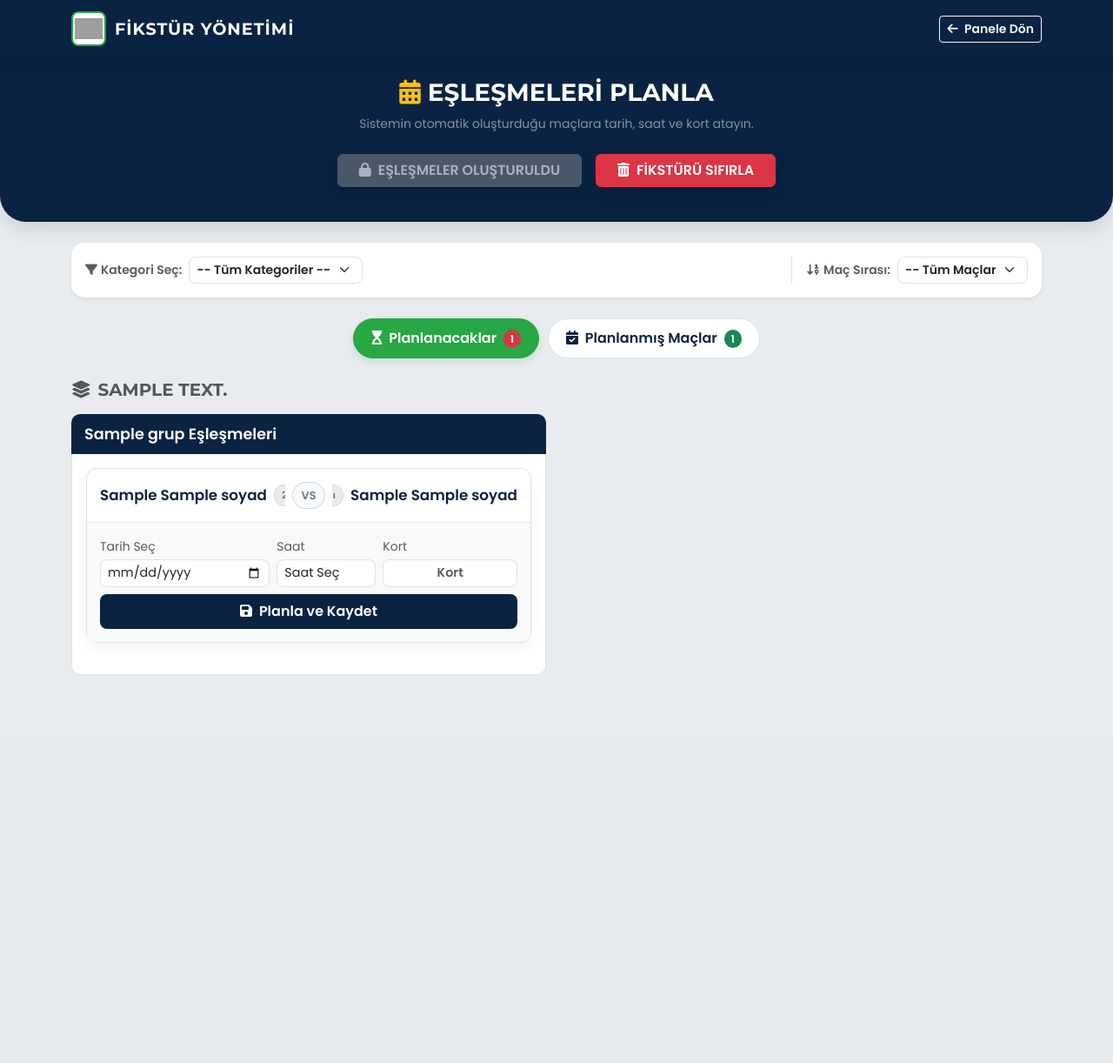
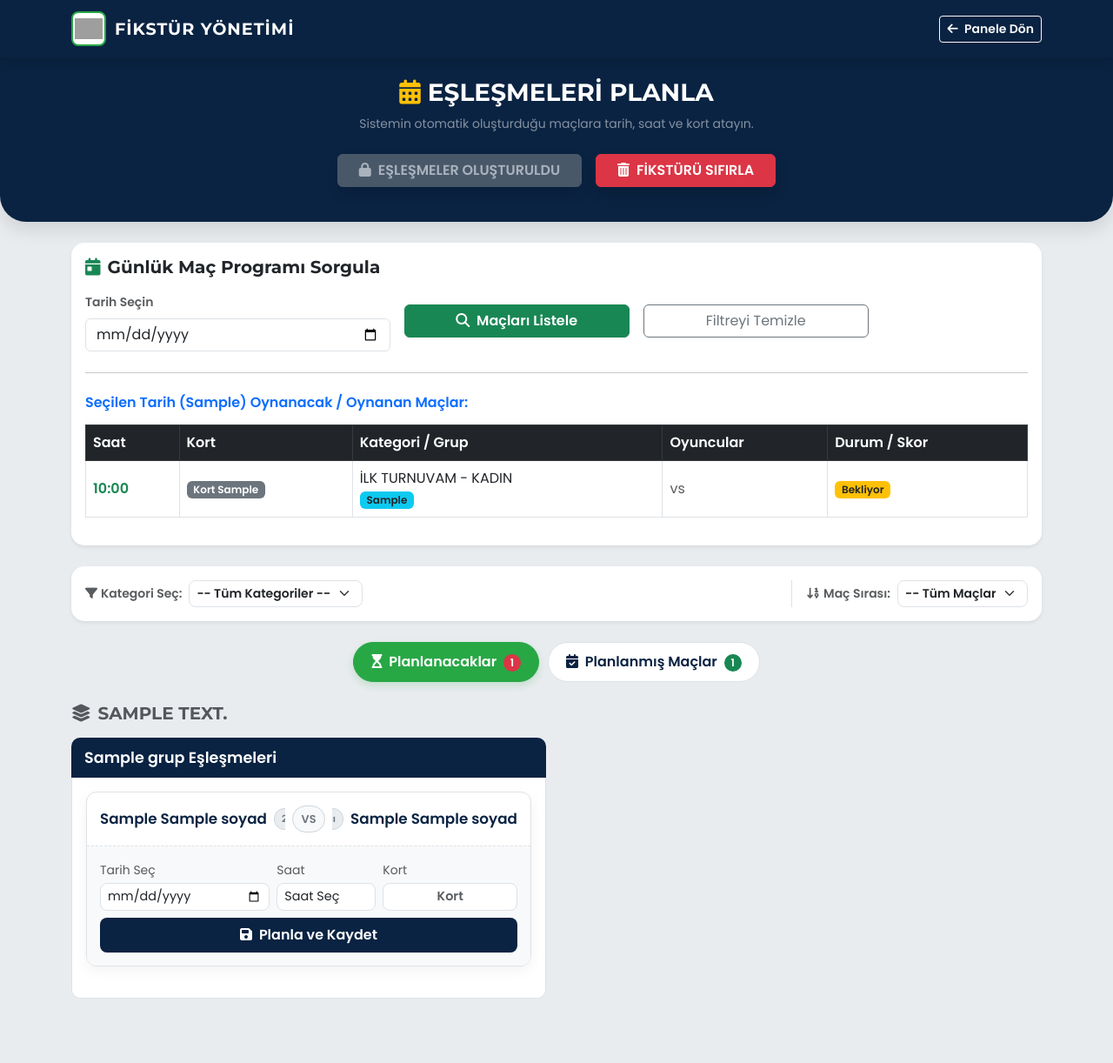
Before and after one commit to sahinbingol85/ahalteke, a Django app: template core/templates/core/fikstur_yonetimi.html in a window 1280 px wide. Shown: the whole page at 87% size. Before the commit the page ends 775 px from the top, so only its background shows below. Run offline with Django 5.2, Linux system fonts and the light colour scheme; data comes from the database, SQL or seed files in the repository; tables that the repository leaves empty hold one stand-in row (values such as "Sample post"); the template is opened without the code that fills it: values that come from a table or form of the project are taken from there, most other values are stand-ins (such as "Sample title", 1, 10 or a date in 2020); grey boxes are pictures that could not be loaded.

Commit message:
Add files via upload

```diff
--- a/core/templates/core/fikstur_yonetimi.html
+++ b/core/templates/core/fikstur_yonetimi.html
@@ -64,7 +64,6 @@
             <div class="d-flex justify-content-center flex-wrap gap-3 mt-4">
                 <form method="POST" action="{% url 'fikstur_olustur' %}" onsubmit="return confirm('Gruplardaki oyuncuları birbiriyle eşleştirmek üzeresiniz. Devam edilsin mi?')">
                     {% csrf_token %}
-                    <!-- GÜVENLİK KİLİDİ: Eğer maç varsa butonu devre dışı bırak -->
                     {% if planlanmamis_maclar.count > 0 or planlanmis_maclar.count > 0 %}
                         <button type="button" class="btn btn-secondary fw-bold shadow px-4" disabled title="Eşleşmeler zaten oluşturuldu. Tekrar oluşturmak için sıfırlamanız gerekir.">
                             <i class="fa-solid fa-lock me-2"></i>EŞLEŞMELER OLUŞTURULDU
@@ -95,6 +94,69 @@
             {% endfor %}
         {% endif %}
 
+        <div class="card shadow-sm border-0 mb-4" style="border-radius: 15px; border-left: 5px solid #28a745;">
+            <div class="card-body">
+                <h5 class="fw-bold mb-3"><i class="fa-solid fa-calendar-day me-2 text-success"></i>Günlük Maç Programı Sorgula</h5>
+
+                <form method="GET" action="" class="row g-3 align-items-center">
+                    <div class="col-md-4">
+                        <label class="form-label small fw-bold text-muted">Tarih Seçin</label>
+                        <input type="date" name="tarih_filtre" class="form-control" value="{{ secilen_tarih }}" required>
+                    </div>
+                    <div class="col-md-3 d-flex align-items-end">
+                        <button type="submit" class="btn btn-success fw-bold w-100"><i class="fa-solid fa-search me-1"></i> Maçları Listele</button>
+                    </div>
+                    {% if secilen_tarih %}
+                    <div class="col-md-3 d-flex align-items-end">
+                        <a href="{% url 'fikstur_yonetimi' %}" class="btn btn-outline-secondary w-100">Filtreyi Temizle</a>
+                    </div>
+                    {% endif %}
+                </form>
+
+                {% if secilen_tarih %}
+                    <hr class="my-4">
+                    <h6 class="fw-bold text-primary mb-3">Seçilen Tarih ({{ secilen_tarih }}) Oynanacak / Oynanan Maçlar:</h6>
+
+                    {% if gunun_maclari %}
+                        <div class="table-responsive">
+                            <table class="table table-bordered align-middle bg-white">
+                                <thead class="table-dark">
+                                    <tr>
+                                        <th>Saat</th>
+                                        <th>Kort</th>
+                                        <th>Kategori / Grup</th>
+                                        <th>Oyuncular</th>
+                                        <th>Durum / Skor</th>
+                                    </tr>
+                                </thead>
+                                <tbody>
+                                    {% for mac in gunun_maclari %}
+                                    <tr>
+                                        <td class="fw-bold text-success">{{ mac.saat|default:"Saat Yok" }}</td>
+                                        <td><span class="badge bg-secondary">Kort {{ mac.kort|default:"-" }}</span></td>
+                                        <td>{{ mac.kategori.isim }} <br><span class="badge bg-info text-dark">{{ mac.grup }}</span></td>
+                                        <td class="fw-bold">{{ mac.oyuncu1.ad }} {{ mac.oyuncu1.soyad }} <span class="text-muted fw-normal">vs</span> {{ mac.oyuncu2.ad }} {{ mac.oyuncu2.soyad }}</td>
+                                        <td>
+                                            {% if mac.durum == 'oynandi' %}
+                                                <span class="badge bg-success">Tamamlandı</span> ({{ mac.skor1 }} - {{ mac.skor2 }})
+                                            {% else %}
+                                                <span class="badge bg-warning text-dark">Bekliyor</span>
+                                            {% endif %}
+                                        </td>
+                                    </tr>
+                                    {% endfor %}
+                                </tbody>
+                            </table>
+                        </div>
+                    {% else %}
+                        <div class="alert alert-warning mb-0 text-center">
+                            <i class="fa-solid fa-circle-info me-1"></i> Bu tarihe planlanmış herhangi bir maç bulunmuyor.
+                        </div>
+                    {% endif %}
+                {% endif %}
+            </div>
+        </div>
+
         <div class="card shadow-sm border-0 mb-4" style="border-radius: 15px;">
             <div class="card-body p-3 d-flex flex-wrap align-items-center justify-content-between gap-3">
 
@@ -108,7 +170,6 @@
                     </select>
                 </form>
 
-                <!-- Maç Sırası Filtresi -->
                 <div class="d-flex align-items-center gap-2 border-start ps-3">
                     <span class="fw-bold small text-muted"><i class="fa-solid fa-sort-numeric-down me-1"></i>Maç Sırası:</span>
                     <select id="macSirasiFiltre" class="form-select form-select-sm fw-bold" style="width: 150px; border-radius: 8px;" onchange="macSirasiFiltrele()">
@@ -177,15 +238,11 @@
                                                                 <option value="">Saat Seç</option>
                                                                 <script>
                                                                     let selectedSaat_{{ mac.id }} = "{{ mac.saat|time:'H:i' }}";
-                                                                    for (let i = 8; i < 24; i++) { // Sabah 08:00'den gece 23:30'a kadar
+                                                                    for (let i = 8; i < 24; i++) {
                                                                         let h = i.toString().padStart(2, '0');
-
-                                                                        // Tam saat (örneğin 08:00)
                                                                         let saat00 = `${h}:00`;
                                                                         let selected00 = (saat00 === selectedSaat_{{ mac.id }}) ? "selected" : "";
                                                                         document.write(`<option value="${saat00}" ${selected00}>${saat00}</option>`);
-
-                                                                        // Yarım saat (örneğin 08:30)
                                                                         let saat30 = `${h}:30`;
                                                                         let selected30 = (saat30 === selectedSaat_{{ mac.id }}) ? "selected" : "";
                                                                         document.write(`<option value="${saat30}" ${selected30}>${saat30}</option>`);
@@ -256,22 +313,17 @@
                                                                 <option value="">Saat Seç</option>
                                                                 <script>
                                                                     let selectedSaat_{{ mac.id }} = "{{ mac.saat|time:'H:i' }}";
-                                                                    for (let i = 8; i < 24; i++) { // Sabah 08:00'den gece 23:30'a kadar
+                                                                    for (let i = 8; i < 24; i++) {
                                                                         let h = i.toString().padStart(2, '0');
-
-                                                                        // Tam saat (örneğin 08:00)
                                                                         let saat00 = `${h}:00`;
                                                                         let selected00 = (saat00 === selectedSaat_{{ mac.id }}) ? "selected" : "";
                                                                         document.write(`<option value="${saat00}" ${selected00}>${saat00}</option>`);
-
-                                                                        // Yarım saat (örneğin 08:30)
                                                                         let saat30 = `${h}:30`;
                                                                         let selected30 = (saat30 === selectedSaat_{{ mac.id }}) ? "selected" : "";
                                                                         document.write(`<option value="${saat30}" ${selected30}>${saat30}</option>`);
                                                                     }
                                                                 </script>
                                                             </select>
-
                                                         </div>
                                                         <div class="col-md-4">
                                                             <label class="form-label text-muted small mb-1">Kort</label>
@@ -310,7 +362,6 @@
     <script src="https://cdn.jsdelivr.net/npm/bootstrap@5.3.0/dist/js/bootstrap.bundle.min.js"></script>
     <script>
         document.addEventListener("DOMContentLoaded", function() {
-            // Sekme Hatırlama
             let activeTab = localStorage.getItem('activeFiksturTab');
             if (activeTab) {
                 let tab = new bootstrap.Tab(document.querySelector(activeTab));
@@ -322,7 +373,6 @@
                 });
             });
 
-            // 1) Maç Sırarını Hesaplama ve Badgelere Yazma
             let matchCards = Array.from(document.querySelectorAll('.match-item'));
             matchCards.sort((a, b) => parseInt(a.getAttribute('data-match-id')) - parseInt(b.getAttribute('data-match-id')));
 
@@ -348,22 +398,19 @@
                 if(badge2) badge2.innerText = p2Order + ". Maçı";
             });
 
-            // 2) Filtre Durumunu Geri Yükleme (YENİ)
             let savedFilter = localStorage.getItem('aktifMacSirasiFiltre');
             if (savedFilter !== null) {
                 document.getElementById("macSirasiFiltre").value = savedFilter;
-                macSirasiFiltrele(); // Filtreyi anında uygula
+                macSirasiFiltrele();
             }
         });
 
-        // Client-Side Hızlı Filtreleme Fonksiyonu
         function macSirasiFiltrele() {
             let filterVal = document.getElementById("macSirasiFiltre").value;
-            localStorage.setItem('aktifMacSirasiFiltre', filterVal); // Filtreyi hafızaya al
+            localStorage.setItem('aktifMacSirasiFiltre', filterVal);
 
             let cards = document.querySelectorAll('.match-item');
 
-            // Kartları göster/gizle
             cards.forEach(card => {
                 if (filterVal === "") {
                     card.style.display = "block";
@@ -379,7 +426,6 @@
                 }
             });
 
-            // Boş kalan Grup Başlıklarını (container) gizle
             document.querySelectorAll('.group-container').forEach(container => {
                 let visibleMatches = Array.from(container.querySelectorAll('.match-item')).filter(m => m.style.display !== "none");
 
@@ -427,6 +473,7 @@
                 }
             });
         }
+
         function maciIptalEt(macId) {
             if(!confirm('Bu maçın planlamasını iptal edip "Planlanacaklar" listesine geri almak istediğinize emin misiniz?')) {
                 return;
@@ -436,7 +483,6 @@
             btn.innerHTML = "<i class='fa-solid fa-spinner fa-spin'></i> İşleniyor...";
             btn.disabled = true;
 
-            // Tarih, saat ve kortu boş ("") göndererek sistemden silinmesini sağlıyoruz
             fetch('{% url "fikstur_yonetimi" %}', {
                 method: 'POST',
                 headers: {
```
Lines whose indentation alone changed are shown as unchanged.
